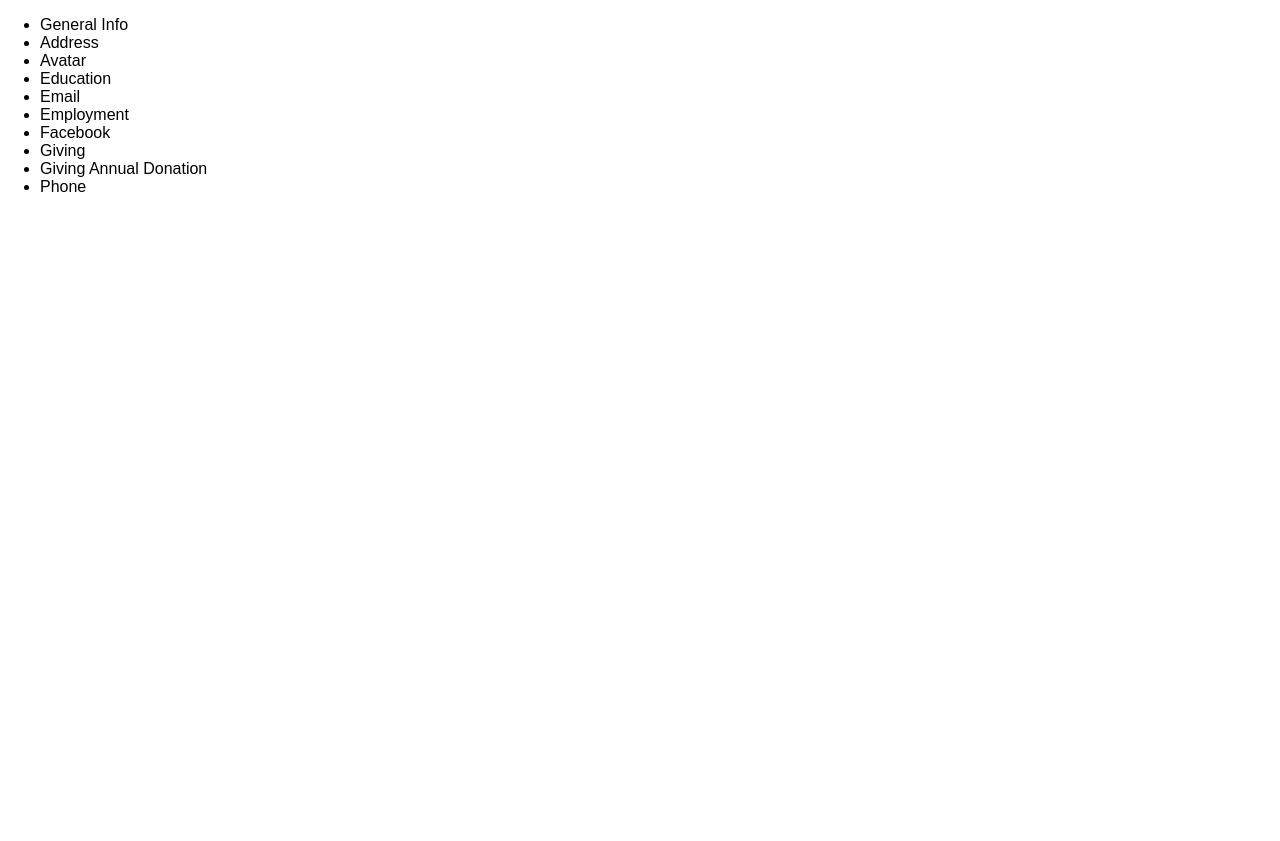
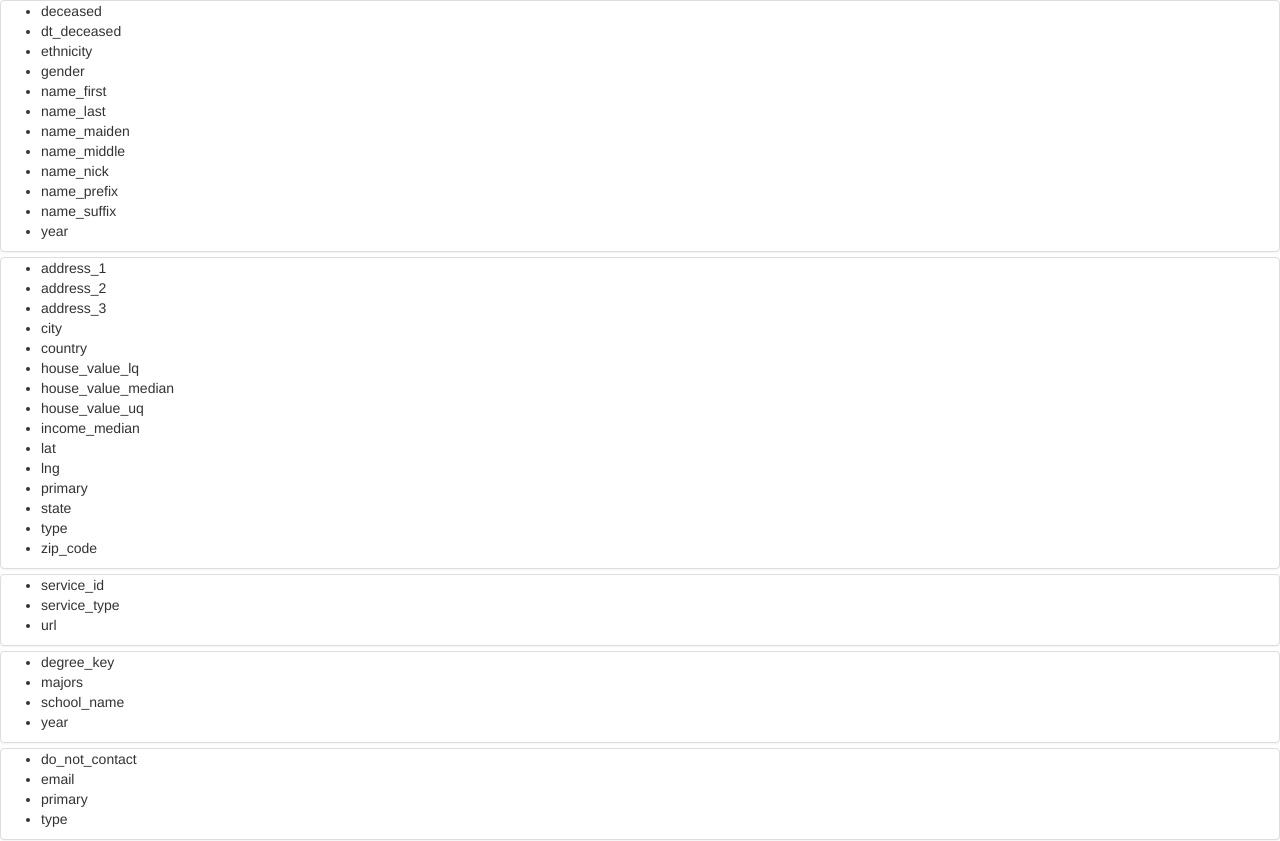
Before and after one commit to JD68/group-property-app, a React (Create React App) app: page / in a window 1280 px wide. Shown: the top 841 px of the page. Before the commit the page ends 800 px from the top, so only its background shows below. Built offline with nearby package versions, Linux system fonts and the light colour scheme.

Commit message:
brought in react-bootstrap. menu now uses accordian. inside accordian show groups properties.

```diff
--- a/package.json
+++ b/package.json
@@ -3,7 +3,9 @@
   "version": "0.1.0",
   "private": true,
   "dependencies": {
+    "bootstrap": "^3.3.7",
     "react": "^16.0.0",
+    "react-bootstrap": "^0.31.3",
     "react-dom": "^16.0.0",
     "react-scripts": "1.0.14"
   },
--- a/src/GroupPropertyService.js
+++ b/src/GroupPropertyService.js
@@ -88,12 +88,8 @@ async function getGroups() {
 function getGroupProperties(group) {
     return groupPropertyCache[group];
 }
-function defaultGroup() {
-    return 'General Info';
-}
 
 export default {
     getGroups: getGroups,
-    getGroupProperties: getGroupProperties,
-    defaultGroup: defaultGroup
+    getGroupProperties: getGroupProperties
 }
--- a/src/Menu.js
+++ b/src/Menu.js
@@ -1,22 +1,29 @@
 import React, { Component } from 'react';
 import GroupPropertyService from './GroupPropertyService'
+import { Accordion, Panel } from 'react-bootstrap';
 
 class Menu extends Component {
     componentDidMount() {
         GroupPropertyService.getGroups()
             .then(groups => {
-                this.setState({groups: groups, groupSelected: GroupPropertyService.defaultGroup()});
+                this.setState({groups: groups});
             });
     }
     render() {
-        let groups;
+        let panels;
         if(this.state && this.state.groups) {
-            groups = this.state.groups.map(group => <li key={group}>{group}</li>)
+            panels = this.state.groups.map((group, index) => {
+                return  <Panel header={group} key={group} eventKey={index + 1}>
+                            <ul>
+                                {GroupPropertyService.getGroupProperties(group).map(property => <li key={group + property.name}>{property.name}</li>)}
+                            </ul>
+                        </Panel>;
+            });
         }
         return (
-            <ul>
-                {groups}
-            </ul>
+            <Accordion>
+                {panels}
+            </Accordion>
         );
     }
   }
--- a/src/index.js
+++ b/src/index.js
@@ -3,6 +3,8 @@ import ReactDOM from 'react-dom';
 import './index.css';
 import App from './App';
 import registerServiceWorker from './registerServiceWorker';
+import 'bootstrap/dist/css/bootstrap.css';
+import 'bootstrap/dist/css/bootstrap-theme.css';
 
 ReactDOM.render(<App />, document.getElementById('root'));
 registerServiceWorker();
```
